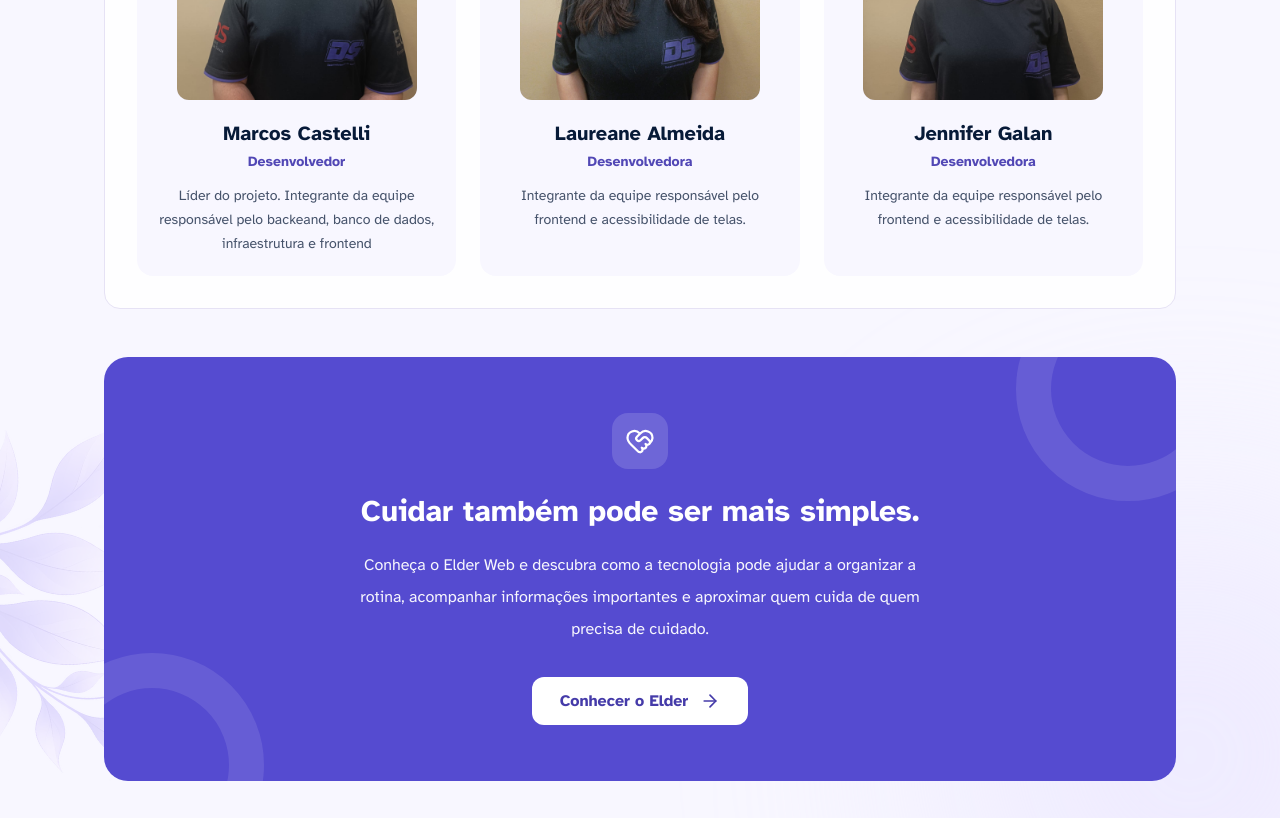
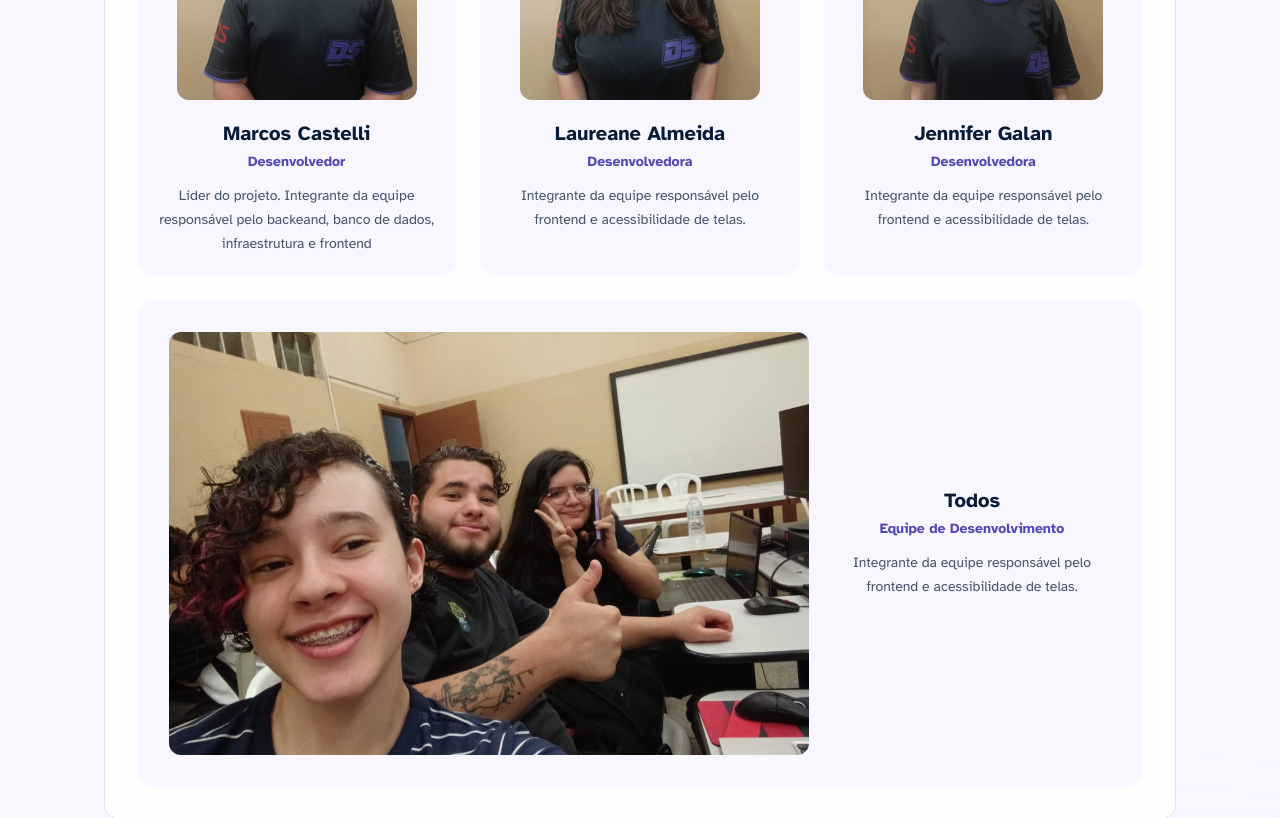
Before and after one commit to MixuriM/Elder_Web, a React (Vite) app in the folder frontend/: page /sobre-nos in a window 1280 px wide. Shown: the part 1766-2584 px from the top of the page. Built offline with nearby package versions, Linux system fonts and the light colour scheme; no server answers.

Commit message:
aprimoramento das fotos em sobre-nos

```diff
--- a/frontend/src/components/SobreNos/SobreCard.tsx
+++ b/frontend/src/components/SobreNos/SobreCard.tsx
@@ -19,6 +19,8 @@
   destaque = false,
 }: SobreCardProps) {
   const mostrarEquipe = id === 'quem-fez'
+  const integrantes = equipe.filter((integrante) => integrante.id !== 'todos')
+  const fotoEquipe = equipe.find((integrante) => integrante.id === 'todos')
 
   return (
     <section
@@ -97,7 +99,7 @@
             lg:grid-cols-3
           "
         >
-          {equipe.map((integrante) => (
+          {integrantes.map((integrante) => (
             <article
               key={integrante.id}
               className="
@@ -184,6 +186,92 @@
               </p>
             </article>
           ))}
+
+          {fotoEquipe && (
+            <article
+              className="
+                flex min-w-0 flex-col items-center
+                gap-6 rounded-2xl
+                bg-[#F8F7FF] p-5
+                text-center
+                dark:bg-[#11141D]
+                sm:col-span-2
+                xl:flex-row xl:items-center xl:p-8
+                lg:col-span-3
+              "
+            >
+              <div
+                className="
+                  flex aspect-[1138/752] w-full
+                  items-center justify-center
+                  overflow-hidden rounded-xl
+                  bg-[#EAE6FF]
+                  dark:bg-[#25243B]
+                  xl:max-w-[640px]
+                  xl:flex-[0_1_640px]
+                "
+              >
+                {fotoEquipe.foto ? (
+                  <img
+                    src={fotoEquipe.foto}
+                    alt="Selfie da equipe de desenvolvimento"
+                    loading="lazy"
+                    decoding="async"
+                    className="h-full w-full object-cover object-center"
+                  />
+                ) : (
+                  <div
+                    role="img"
+                    aria-label="Selfie da equipe de desenvolvimento indisponível"
+                    className="
+                      flex h-full w-full
+                      items-center justify-center
+                      text-[#6258E8]
+                      dark:text-[#B9B3FF]
+                    "
+                  >
+                    <UserRound
+                      size={64}
+                      strokeWidth={1.4}
+                      aria-hidden="true"
+                    />
+                  </div>
+                )}
+              </div>
+
+              <div className="min-w-0 xl:min-w-[240px] xl:flex-1">
+                <h3
+                  className="
+                    text-xl font-bold
+                    text-[#071A38]
+                    dark:text-[#F5F5FA]
+                  "
+                >
+                  {fotoEquipe.nome}
+                </h3>
+
+                <p
+                  className="
+                    mt-1 text-sm font-semibold
+                    text-[#5147B5]
+                    dark:text-[#B9B3FF]
+                  "
+                >
+                  {fotoEquipe.cargo}
+                </p>
+
+                <p
+                  className="
+                    mt-3 text-sm leading-6
+                    text-[#46536B]
+                    dark:text-[#C7C7D1]
+                  "
+                >
+                  {fotoEquipe.descricao}
+                </p>
+              </div>
+            </article>
+          )}
         </div>
       )}
     </section>
--- a/frontend/src/components/SobreNos/sobreNosData.ts
+++ b/frontend/src/components/SobreNos/sobreNosData.ts
@@ -14,6 +14,7 @@
 import fotoMarcos from '../../Img/Marc.jpeg'
 import fotoLaureane from '../../Img/Lau.jpeg'
 import fotoJennifer from '../../Img/Jen.jpeg'
+import fotoTodos from '../../Img/selfie.jpg'
 
 // ==========================================
 // IMAGEM DECORATIVA DO ELDER WEB
@@ -95,4 +96,12 @@
     descricao:
       'Integrante da equipe responsável pelo frontend e acessibilidade de telas.',
   },
+  {
+    id: 'todos',
+    nome: 'Todos',
+    cargo: 'Equipe de Desenvolvimento',
+    foto: fotoTodos,
+    descricao:
+      'Integrante da equipe responsável pelo frontend e acessibilidade de telas.',
+  },
 ]
```
Also changed, not shown: 1 other file (tests, documents, lock files or other folders).
